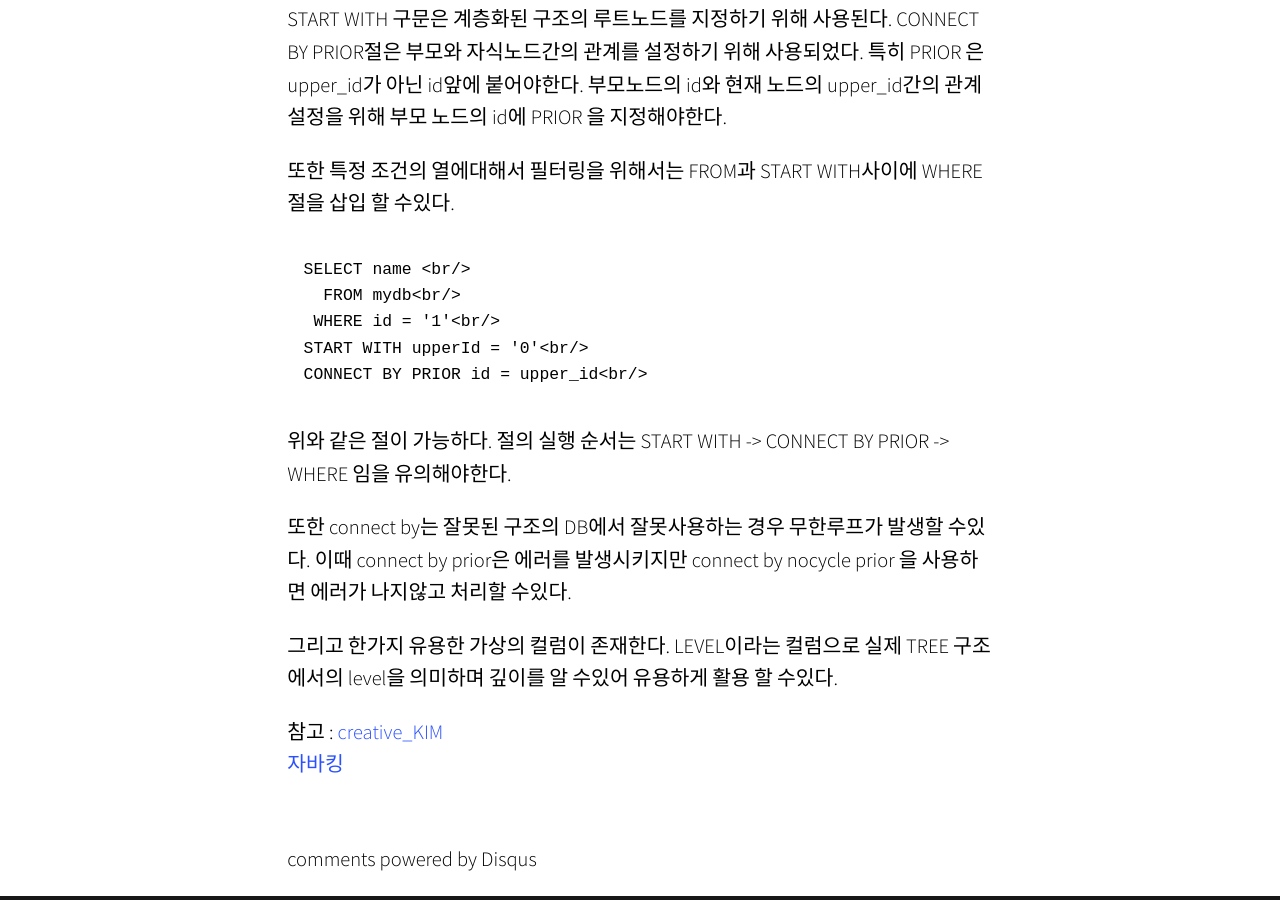
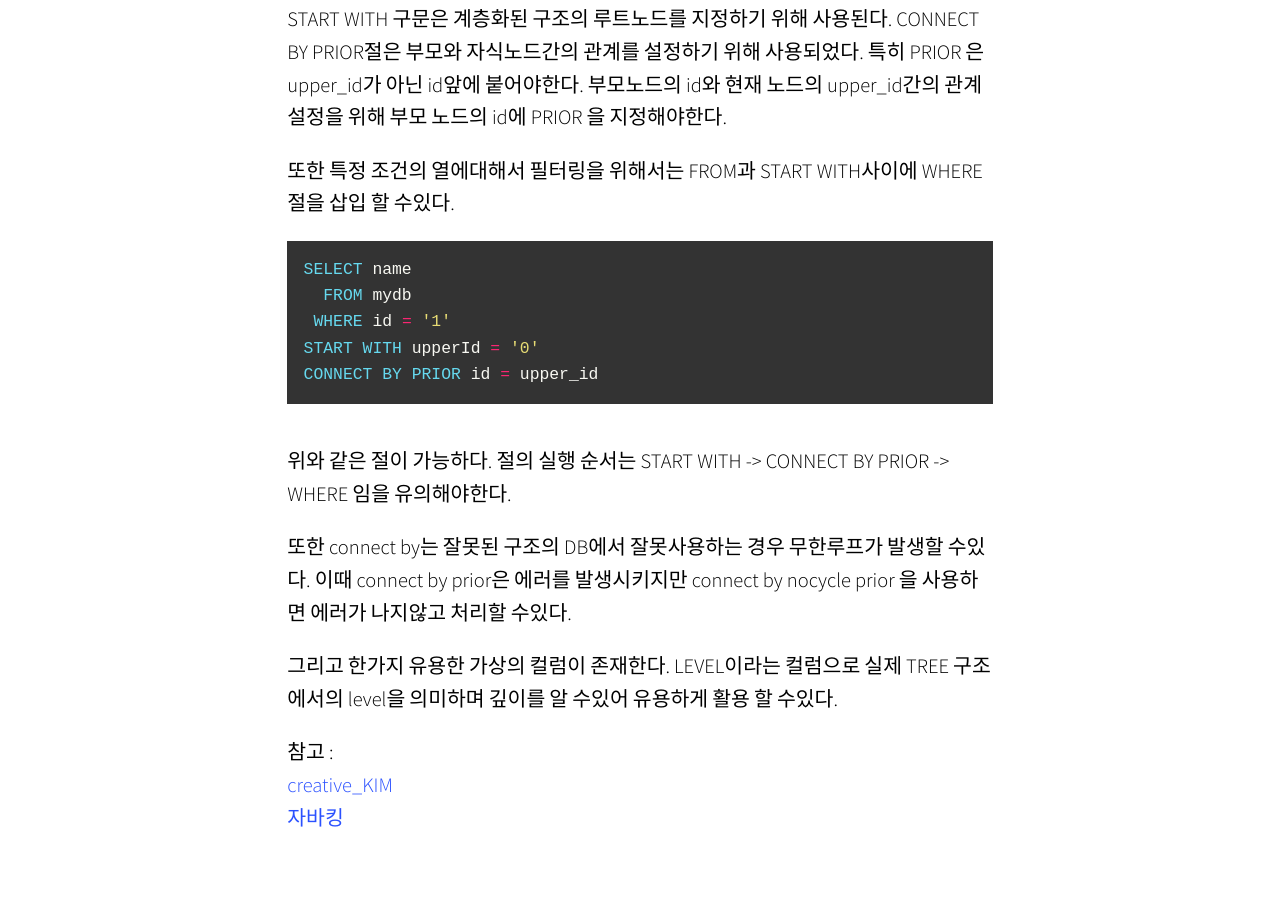
Before and after one commit to sungbine/sungbine.github.io, a Jekyll site: the page built from _posts/2015-03-24-connect_by_and_start_with.markdown, in a window 1280 px wide and 900 px high, scrolled down 1519 px. Built offline with Jekyll 4.4.1, drawn with Linux system fonts in a browser that asks for light colours; nearby versions of some CDN libraries; some web fonts are replaced; comment, search, counter and statistics services are not loaded.

Commit message:
Update 2015-03-24-connect_by_and_start_with.markdown

````diff
--- a/_posts/2015-03-24-connect_by_and_start_with.markdown
+++ b/_posts/2015-03-24-connect_by_and_start_with.markdown
@@ -22,7 +22,7 @@ CONNECT BY와 SATRT WITH 문이 그것이다. 이 구문은 ORACLE DB에 존재
 
 자동차가 바퀴를 포함하고 바퀴는 고무를 포함하는 관계를 하나의 DB로 표현하면 이러한 식으로 표현이 가능하다. (이러한 구조를 순환관계 테이블이라고도 부른다.)
 
-위 순환관계 테이블에서고무를 조회할때 고무가 포함되는 상위 카테고리를 알고 싶을때, CONNECT BY와 START WITH를 사용하면 효과적으로 조회할 수있다.
+위 순환관계 테이블에서고무를 조회할때 고무가 포함되는 상위 카테고리를 알고 싶을때, CONNECT BY와 START WITH를 사용하면 효과적으로 조회할 수있다.<br/>
 ```sql
 SELECT name
   FROM mydb
@@ -36,12 +36,12 @@ CONNECT BY PRIOR절은 부모와 자식노드간의 관계를 설정하기 위
 
 또한 특정 조건의 열에대해서 필터링을 위해서는 FROM과 START WITH사이에 WHERE 절을 삽입 할 수있다.
 <br/>
-```sql<br/>
-SELECT name <br/>
-  FROM mydb<br/>
- WHERE id = '1'<br/>
-START WITH upperId = '0'<br/>
-CONNECT BY PRIOR id = upper_id<br/>
+```sql
+SELECT name
+  FROM mydb
+ WHERE id = '1'
+START WITH upperId = '0'
+CONNECT BY PRIOR id = upper_id
 ```
 
 위와 같은 절이 가능하다. 절의 실행 순서는 START WITH -> CONNECT BY PRIOR -> WHERE 임을 유의해야한다.
@@ -53,5 +53,7 @@ CONNECT BY PRIOR id = upper_id<br/>
 LEVEL이라는 컬럼으로 실제 TREE 구조에서의 level을 의미하며 깊이를 알 수있어 유용하게 활용 할 수있다.
 
 참고 :
-[creative_KIM](http://egloos.zum.com/crekim/v/2955373)<br/>
+<br/>
+[creative_KIM](http://egloos.zum.com/crekim/v/2955373)
+<br/>
 [자바킹](http://javaking75.blog.me/220010605201)
````
